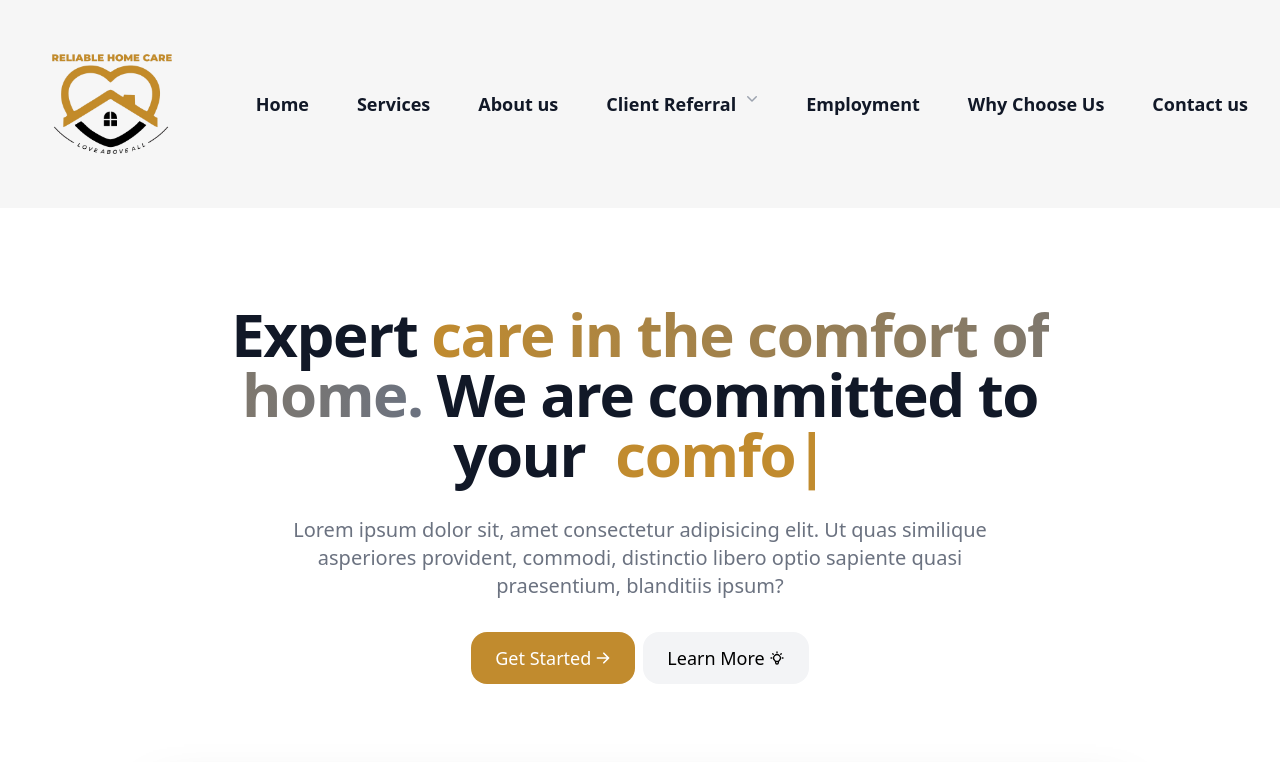
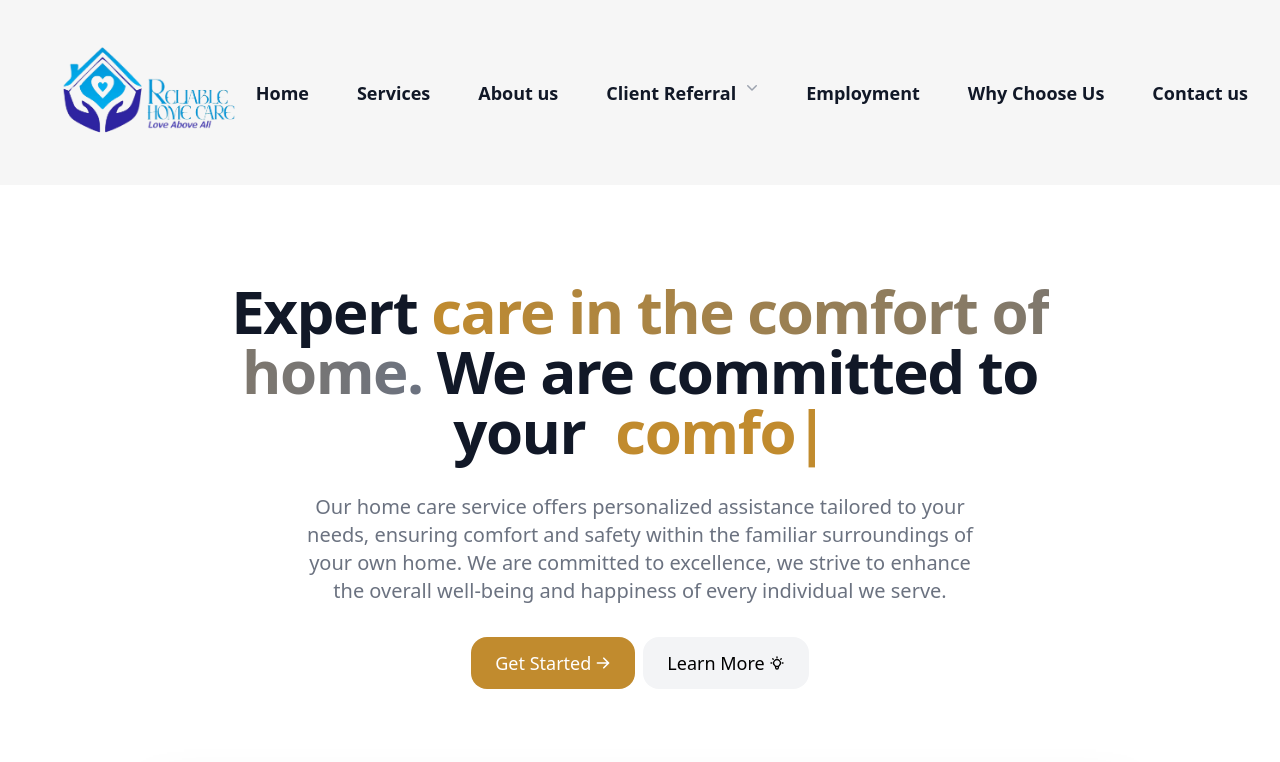
Before and after one commit to Awelewa165/Reliable-Home-Care, a React (Create React App) app: page / in a window 1280 px wide. Shown: the top 762 px of the page. Built offline with nearby package versions, Linux system fonts and the light colour scheme.

Commit message:
change of logo

```diff
--- a/src/components/Navbar.jsx
+++ b/src/components/Navbar.jsx
@@ -1,5 +1,6 @@
 import { Fragment, useState } from "react";
 import logo from "../Assests/logo.png";
+import newlogo from "../Assests/logoNEW.png";
 import Heroimage from "../Assests/Heroimage.jpg";
 import ReferralForm from "./Pages/ReferralForm";
 import Home from "./Pages/Home";
@@ -35,9 +36,14 @@ const Navbar = () => {
         >
           <div className="flex lg:flex-1">
             {" "}
-            <a href="/" className="-m-1.5 p-1.5">
+            <a href="/" className="">
               <span className="sr-only">Your Company</span>
-              <img className="h-40 w-auto" src={logo} alt="/" onClick={Home} />
+              <img
+                className="h-70 w-auto"
+                src={newlogo}
+                alt="/"
+                onClick={Home}
+              />
             </a>
           </div>
           <div className="flex lg:hidden">
--- a/src/components/NewHero.jsx
+++ b/src/components/NewHero.jsx
@@ -25,13 +25,15 @@ const NewHero = () => {
             </span>
           </h1>
           <p class="px-0 mb-8 text-lg text-gray-500 md:text-xl lg:px-24">
-            Lorem ipsum dolor sit, amet consectetur adipisicing elit. Ut quas
-            similique asperiores provident, commodi, distinctio libero optio
-            sapiente quasi praesentium, blanditiis ipsum?
+            Our home care service offers personalized assistance tailored to
+            your needs, ensuring comfort and safety within the familiar
+            surroundings of your own home. We are committed to excellence, we
+            strive to enhance the overall well-being and happiness of every
+            individual we serve.
           </p>
           <div class="mb-4 space-x-0 md:space-x-2 md:mb-8">
             <a
-              href="#_"
+              href="/contactUs"
               class="inline-flex items-center justify-center w-full px-6 py-3 mb-2 text-lg text-white bg-[#c18b2e] rounded-2xl sm:w-auto sm:mb-0"
             >
               Get Started
@@ -49,7 +51,7 @@ const NewHero = () => {
               </svg>
             </a>
             <a
-              href="#_"
+              href="/aboutPage"
               class="inline-flex items-center justify-center w-full px-6 py-3 mb-2 text-lg bg-gray-100 rounded-2xl sm:w-auto sm:mb-0"
             >
               Learn More
--- a/src/components/Welcome.jsx
+++ b/src/components/Welcome.jsx
@@ -45,7 +45,7 @@ const WelcomeStatement = () => {
             </p>
           </div>
           <a
-            href="/"
+            href="/aboutPage"
             aria-label=""
             className="inline-flex items-center font-semibold transition-colors duration-200 text-deep-purple-accent-400 hover:text-deep-purple-800"
           >
@@ -78,7 +78,7 @@ const WelcomeStatement = () => {
             </p>
           </div>
           <a
-            href="/"
+            href="/aboutPage"
             aria-label=""
             className="inline-flex items-center font-semibold transition-colors duration-200 text-deep-purple-accent-400 hover:text-deep-purple-800"
           >
@@ -111,7 +111,7 @@ const WelcomeStatement = () => {
             </p>
           </div>
           <a
-            href="/"
+            href="/aboutPage"
             aria-label=""
             className="inline-flex items-center font-semibold transition-colors duration-200 text-deep-purple-accent-400 hover:text-deep-purple-800"
           >
@@ -144,7 +144,7 @@ const WelcomeStatement = () => {
             </p>
           </div>
           <a
-            href="/"
+            href="/aboutPage"
             aria-label=""
             className="inline-flex items-center font-semibold transition-colors duration-200 text-deep-purple-accent-400 hover:text-deep-purple-800"
           >
```
Also changed, not shown: src/Assests/logoNEW.png (added).
